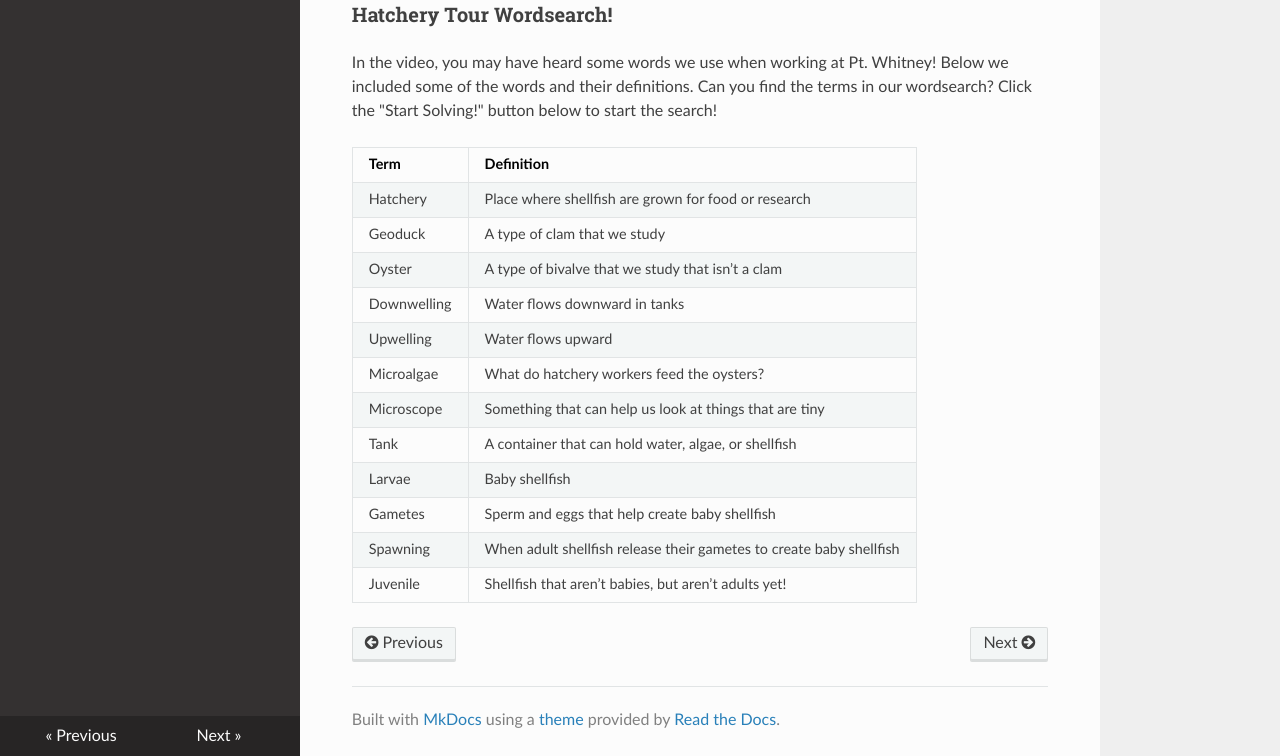
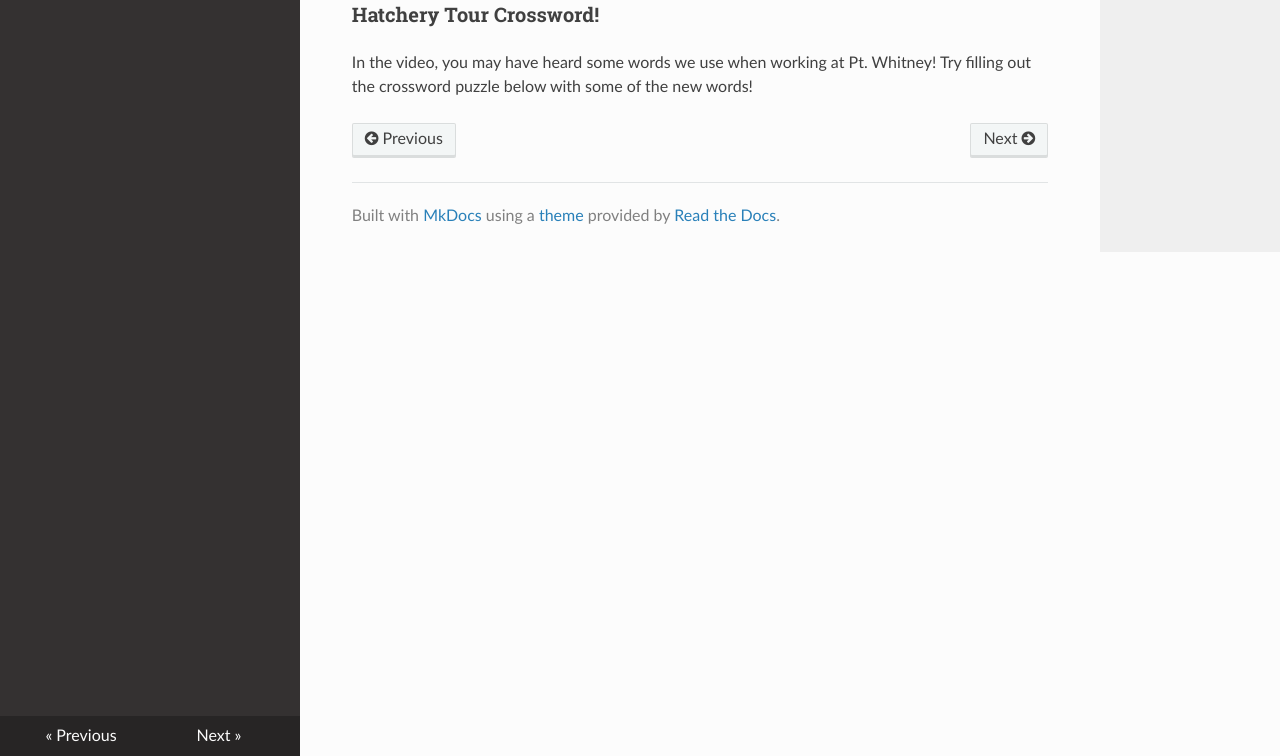
Before and after one commit to RobertsLab/Open-House-2021, an MkDocs documentation site: the page built from docs/Hatchery.md, in a window 1280 px wide and 1400 px high, scrolled down 1108 px, cut to the strip 644-1400 px from the top of the window. Built offline with MkDocs 1.6.1, drawn with Linux system fonts in a browser that asks for light colours; nearby versions of some CDN libraries; a script that is not in the unit is left out; some of the changed text lies outside the part shown.

Commit message:
add crossword puzzle

```diff
--- a/docs/Hatchery.md
+++ b/docs/Hatchery.md
@@ -25,22 +25,8 @@ While you watch the video, listen for these words and phrases! Can you figure ou
 <iframe width="672" height="378" src="https://www.youtube.com/embed/BWtLFbP0Ka8" title="YouTube video player" frameborder="0" cc_load_policy=1&cc_lang_pref=en allow="accelerometer; autoplay; clipboard-write; encrypted-media; gyroscope" allowfullscreen></iframe>
 
 
-### Hatchery Tour Wordsearch!
-In the video, you may have heard some words we use when working at Pt. Whitney! Below we included some of the words and their definitions.  Can you find the terms in our wordsearch? Click the "Start Solving!" button below to start the search!
+### Hatchery Tour Crossword!
+In the video, you may have heard some words we use when working at Pt. Whitney! Try filling out the crossword puzzle below with some of the new words!
 
-| Term        | Definition                                                          |
-|-------------|---------------------------------------------------------------------|
-| Hatchery    | Place where shellfish are grown for food or research                |
-| Geoduck     | A type of clam that we study                                        |
-| Oyster      | A type of bivalve that we study that isn’t a clam                   |
-| Downwelling | Water flows downward in tanks                                       |
-| Upwelling   | Water flows upward                                                  |
-| Microalgae  | What do hatchery workers feed the oysters?                          |
-| Microscope  | Something that can help us look at things that are tiny             |
-| Tank        | A container that can hold water, algae, or shellfish                |
-| Larvae      | Baby shellfish                                                      |
-| Gametes     | Sperm and eggs that help create baby shellfish                      |
-| Spawning    | When adult shellfish release their gametes to create baby shellfish |
-| Juvenile    | Shellfish that aren’t babies, but aren’t adults yet!                |
 
-<script type="text/javascript" src="https://MyWordSearch.com/embedjs.php?puzzle_id=518443"></script>
+<script type="text/javascript" src="CrosswordHobbyist.com/embedjs?puzzle_id=922808"></script>
```
